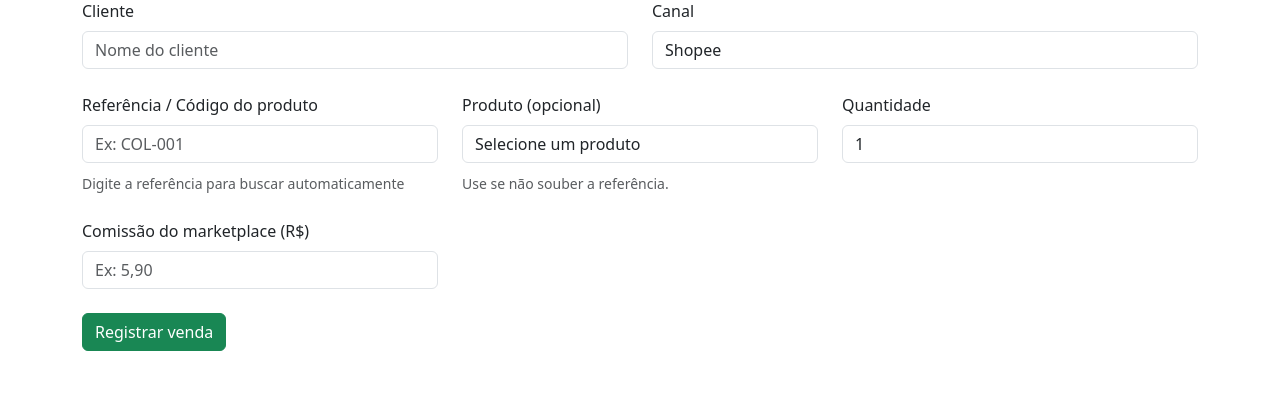
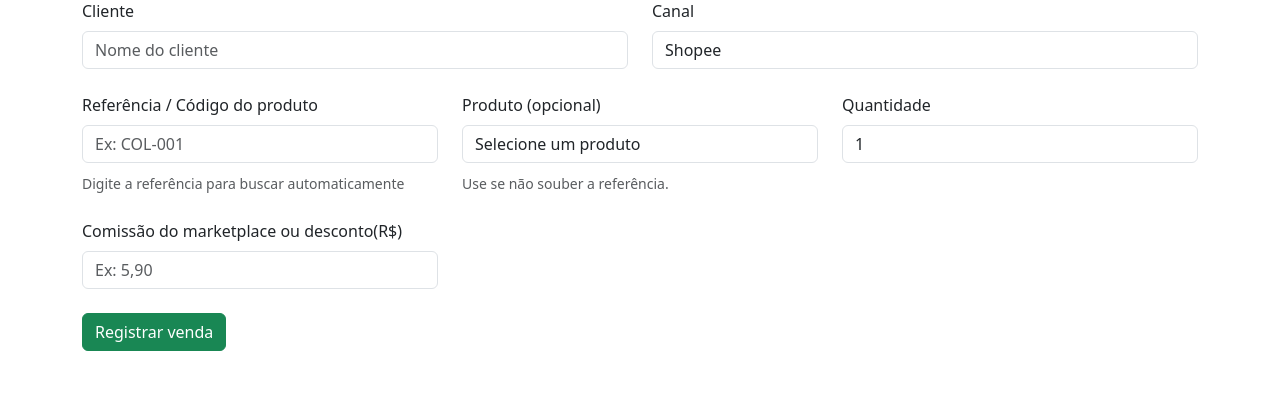
Before and after one commit to eBachtold/PontoDeLuz, a Flask app: template templates/nova_venda.html in a window 1280 px wide. Shown: the part 123-540 px from the top of the page. Run offline with Flask 3, Linux system fonts and the light colour scheme; the template is opened without the code that fills it, so the values that code supplies are empty.

Commit message:
atualiza vendas

```diff
--- a/templates/nova_venda.html
+++ b/templates/nova_venda.html
@@ -14,11 +14,12 @@
     <div class="col-md-6">
       <label class="form-label">Canal</label>
       <select class="form-control mb-2" name="canal">
-        <option value="Shopee">Shopee</option>
-        <option value="Mercado Livre">Mercado Livre</option>
-        <option value="Whatsapp">Whatsapp</option>
-        <option value="Instagram">Instagram</option>
-        <option value="Outros">Outros</option>
+            <option value="Shopee">Shopee</option>
+            <option value="Mercado Livre">Mercado Livre</option>
+            <option value="Whatsapp">Whatsapp</option>
+            <option value="Instagram">Instagram</option>
+            <option value="Venda Local">Venda Local</option>
+            <option value="Outros">Outros</option>
       </select>
     </div>
   </div>
@@ -52,7 +53,7 @@
 
   <div class="row mt-3">
     <div class="col-md-4">
-      <label class="form-label">Comissão do marketplace (R$)</label>
+      <label class="form-label">Comissão do marketplace ou desconto(R$)</label>
       <input class="form-control mb-2" name="comissao" type="text" placeholder="Ex: 5,90">
     </div>
   </div>
```
